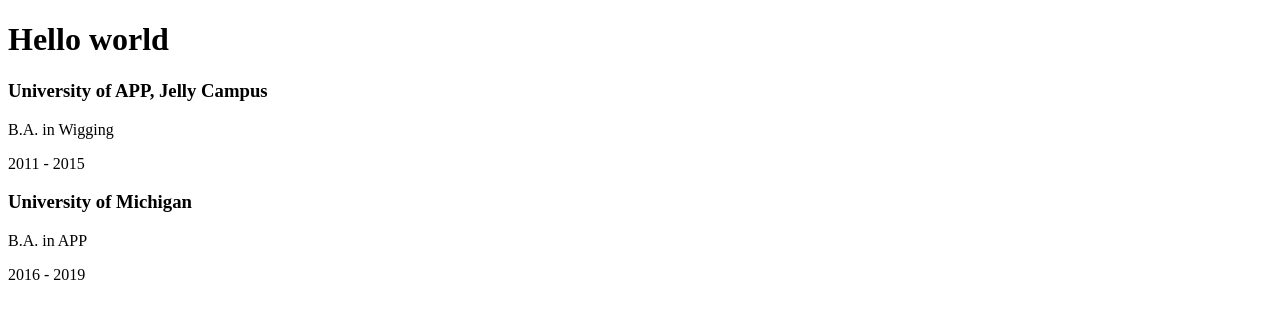
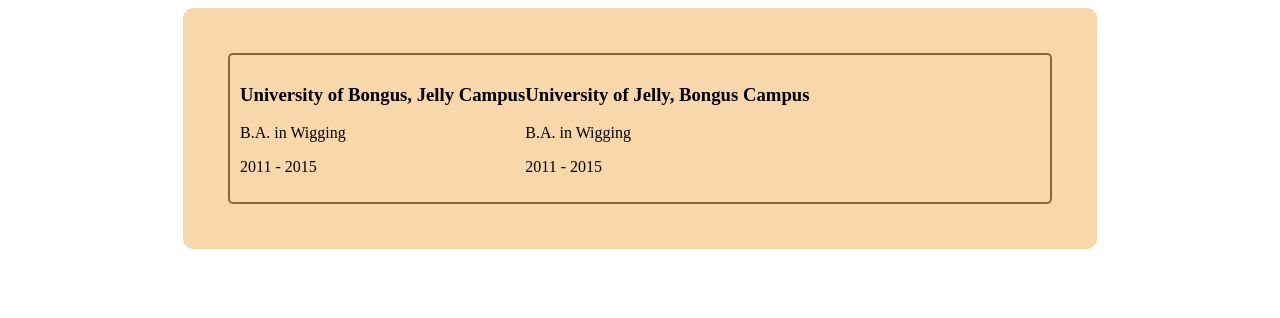
Before and after one commit to aTomWeaver/cv-project, a React (Create React App) app: page / in a window 1280 px wide. Shown: the top 318 px of the page. Built offline with nearby package versions, Linux system fonts and the light colour scheme.

Commit message:
fix modal display toggle

```diff
--- a/src/App.js
+++ b/src/App.js
@@ -1,5 +1,40 @@
-import React from "react";
+import React, { useState, useEffect } from "react";
+import uniqid from "uniqid";
 import Education from "./Components/EducationField";
+import "./styles/App.css";
+
+class EduModal extends React.Component {
+  constructor(props) {
+    super(props);
+    this.toggle = props.toggle;
+  }
+  render() {
+    return (
+      <form
+        id="edu-add"
+        className="edu-modal"
+        style={{ display: "none" }}
+      >
+        <label htmlFor="institution">School</label>
+        <input id="institution" type="text" />
+
+        <label htmlFor="degree">Degree</label>
+        <input id="degree" type="text" />
+
+        <label htmlFor="start-date">Start Date</label>
+        <input id="start-date" type="text" />
+
+        <label htmlFor="end-date">End Date</label>
+        <input id="end-date" type="text" />
+
+        <button type="button">Add Education</button>
+        <button type="button" onClick={() => this.toggle("edu")}>
+          Close
+        </button>
+      </form>
+    );
+  }
+}
 
 class App extends React.Component {
   constructor() {
@@ -7,34 +42,50 @@
 
     this.state = {
       education: {
-        cache: { name: "", degree: "", startYear: "", endYear: "" },
+        cache: {
+          name: "",
+          degree: "",
+          startYear: "",
+          endYear: "",
+          id: uniqid(),
+        },
         institutions: [
           {
-            name: "University of APP, Jelly Campus",
+            name: "University of Bongus, Jelly Campus",
             degree: "B.A. in Wigging",
             startYear: "2011",
             endYear: "2015",
           },
           {
-            name: "University of Michigan",
-            degree: "B.A. in APP",
-            startYear: "2016",
-            endYear: "2019",
+            name: "University of Jelly, Bongus Campus",
+            degree: "B.A. in Wigging",
+            startYear: "2011",
+            endYear: "2015",
           },
         ],
-      }
-    }
+      },
+    };
   }
 
-  getEducation() {
+  getEducation() {}
 
-  }
+  toggleModal = (type) => {
+    let field = document.querySelector(`.${type}-modal`);
+    console.log(field.style.display);
+    field.style.display === "none"
+      ? (field.style.display = "block")
+      : (field.style.display = "none");
+    // field.style.display = "block";
+  };
 
   render() {
     return (
-      <div>
-        <h1>Hello world</h1>
-        <Education institutions={this.state.education.institutions}/>
+      <div className="resume-ctr">
+        <EduModal toggle={this.toggleModal} />
+        <Education
+          institutions={this.state.education.institutions}
+          display={this.toggleModal}
+        />
       </div>
     );
   }
```
